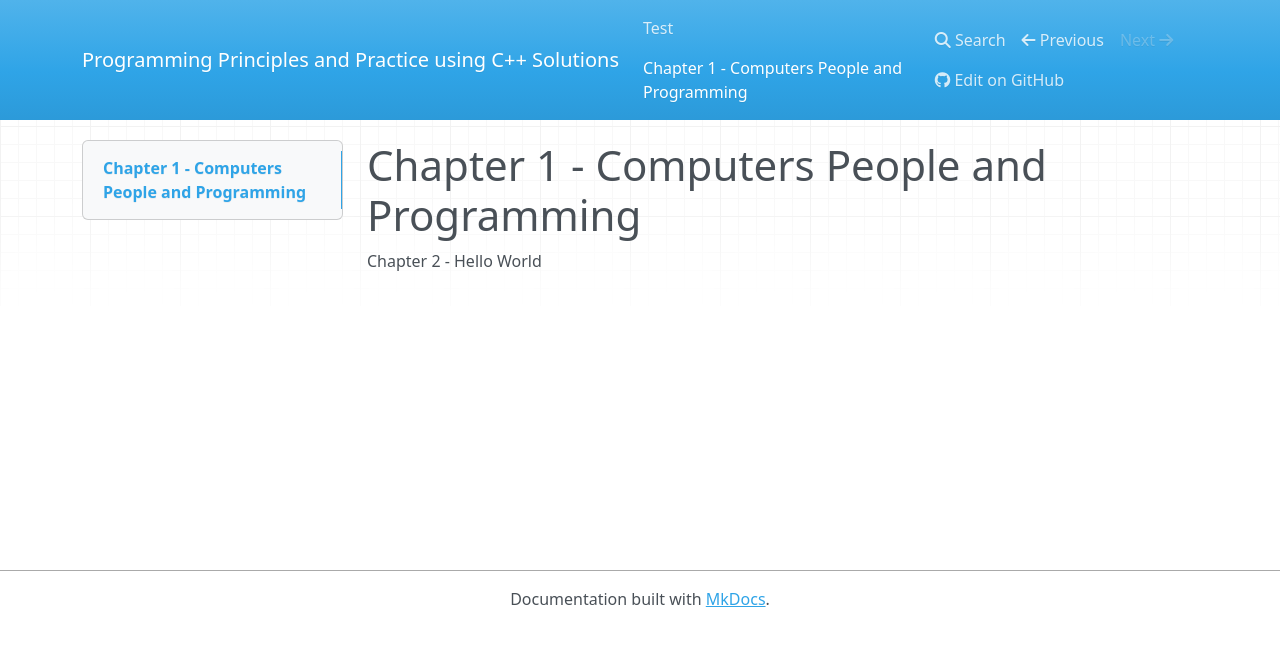
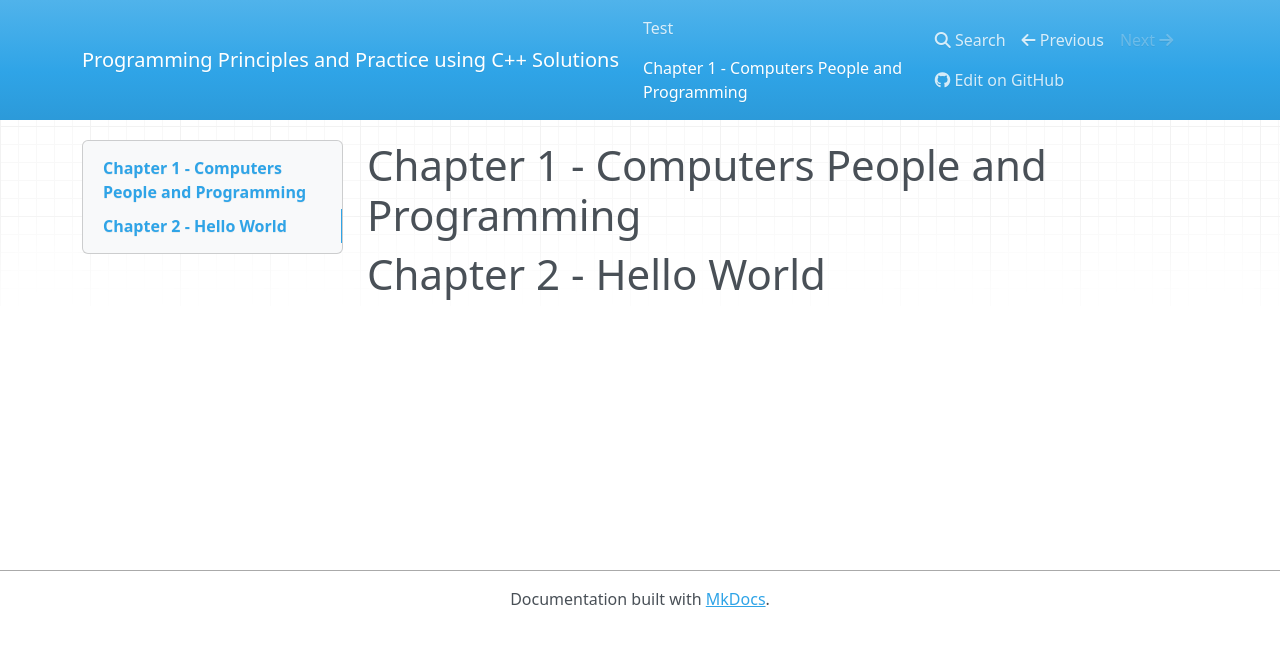
Before and after one commit to fjp/ppp, an MkDocs documentation site: the page built from docs/index.md, in a window 1280 px wide. Shown: the top 646 px of the page. Built offline with MkDocs 1.6.1, drawn with Linux system fonts in a browser that asks for light colours; nearby versions of some CDN libraries.

Commit message:
Update README.md

```diff
--- a/ch2-hello_world/README.md
+++ b/ch2-hello_world/README.md
@@ -1,4 +1,4 @@
-Chapter 2 - Hello World
+# Chapter 2 - Hello World
 
 {!ch2-review.md!}
 
```
